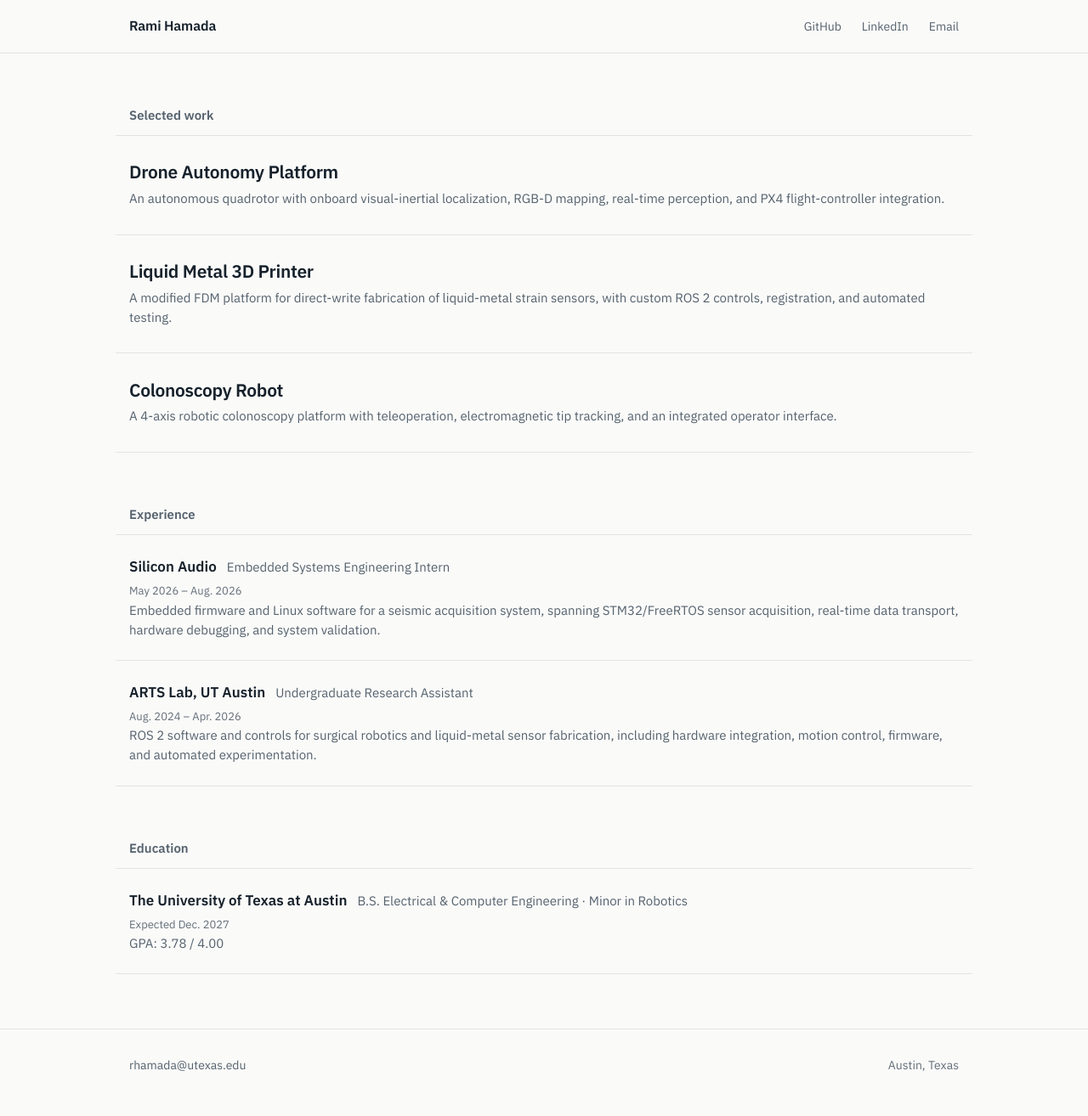
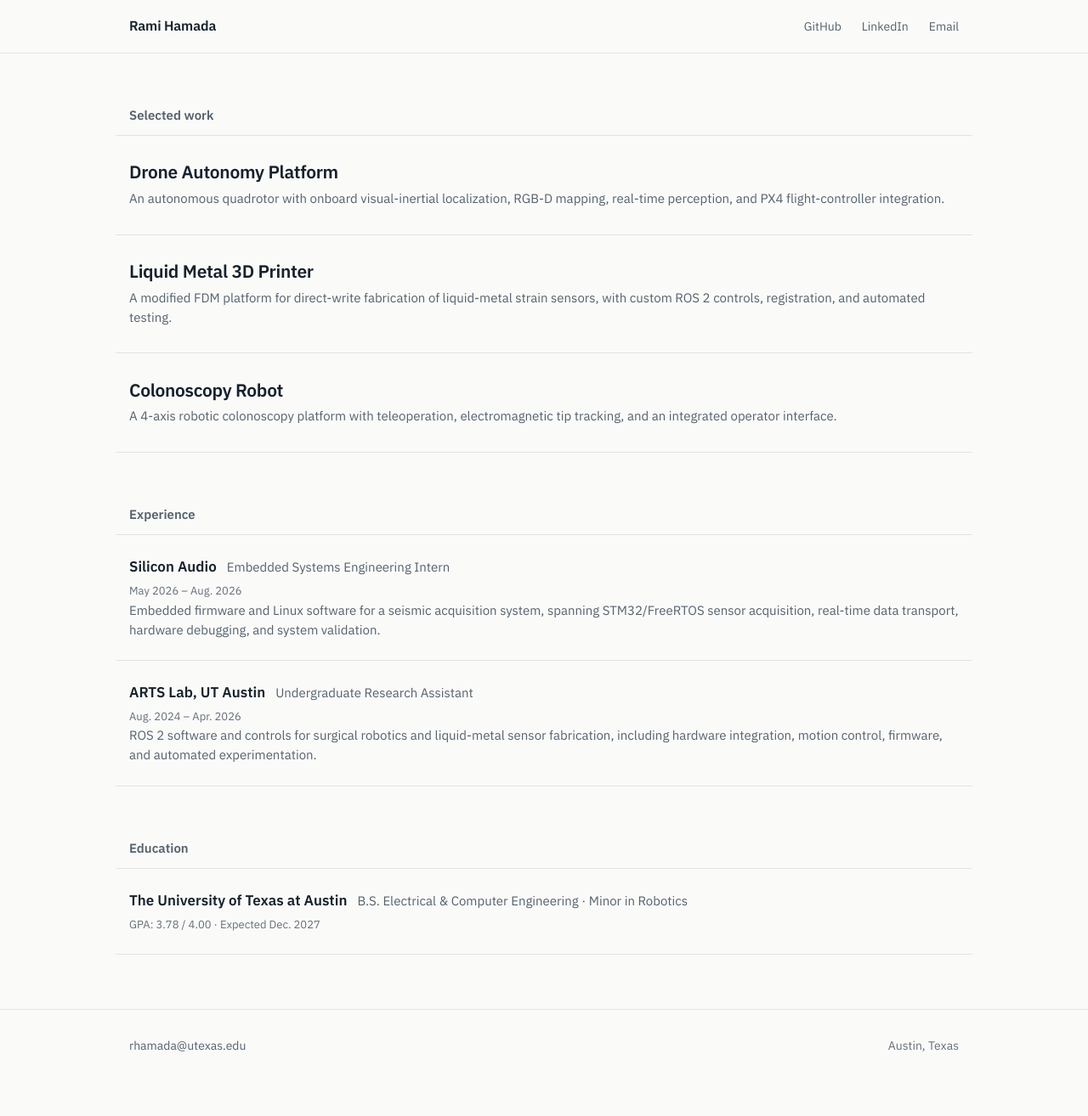
Before and after one commit to ramihmda/ramihamada-portfolio, a Jekyll site: the page built from index.md, in a window 1280 px wide. Shown: the whole page at 85% size. Built offline with Jekyll 4.4.1, drawn with Linux system fonts in a browser that asks for light colours; after the commit the page ends 1291 px from its top, so only the background shows below that; part of the change alters nothing that is shown.

```diff
--- a/_data/education.yml
+++ b/_data/education.yml
@@ -7,5 +7,4 @@
 
 - org: The University of Texas at Austin
   title: B.S. Electrical & Computer Engineering · Minor in Robotics
-  period: "Expected Dec. 2027"
-  detail: "GPA: 3.78 / 4.00"
+  period: "GPA: 3.78 / 4.00 · Expected Dec. 2027"
```
